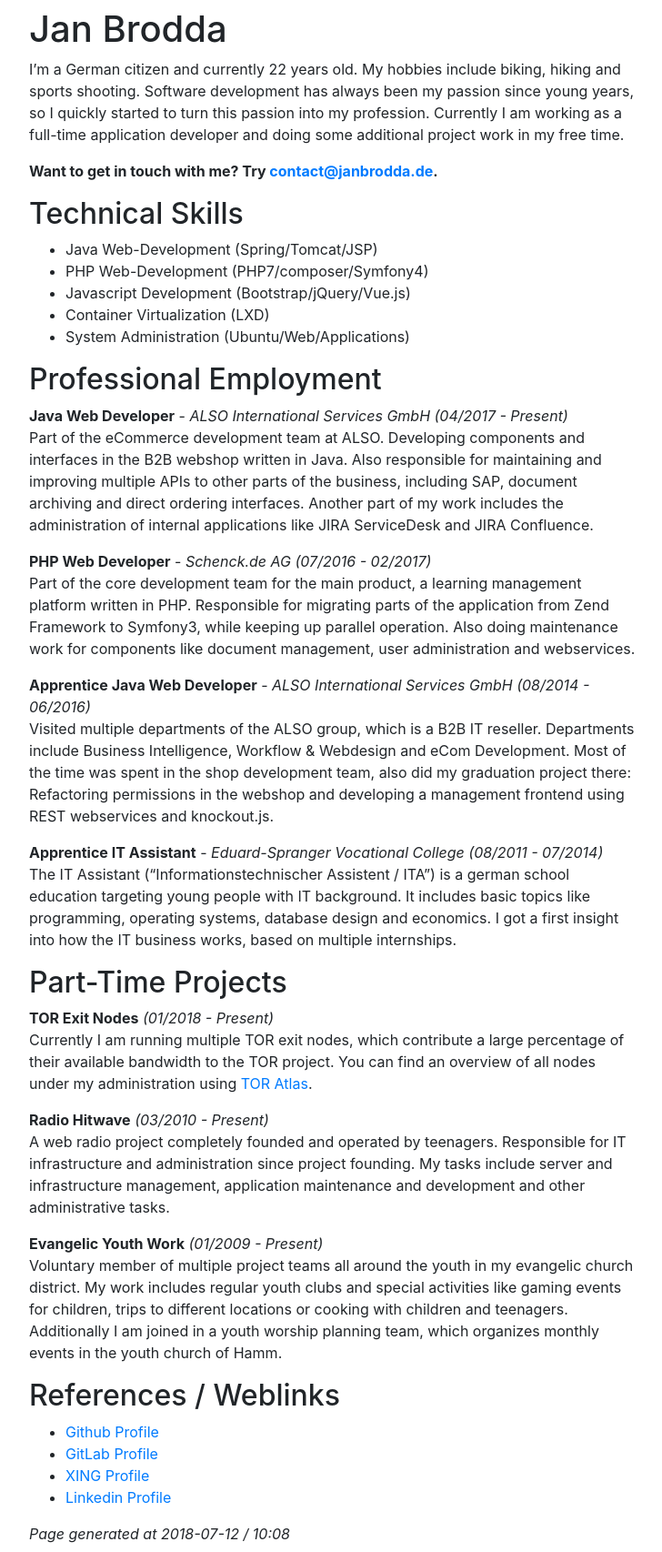
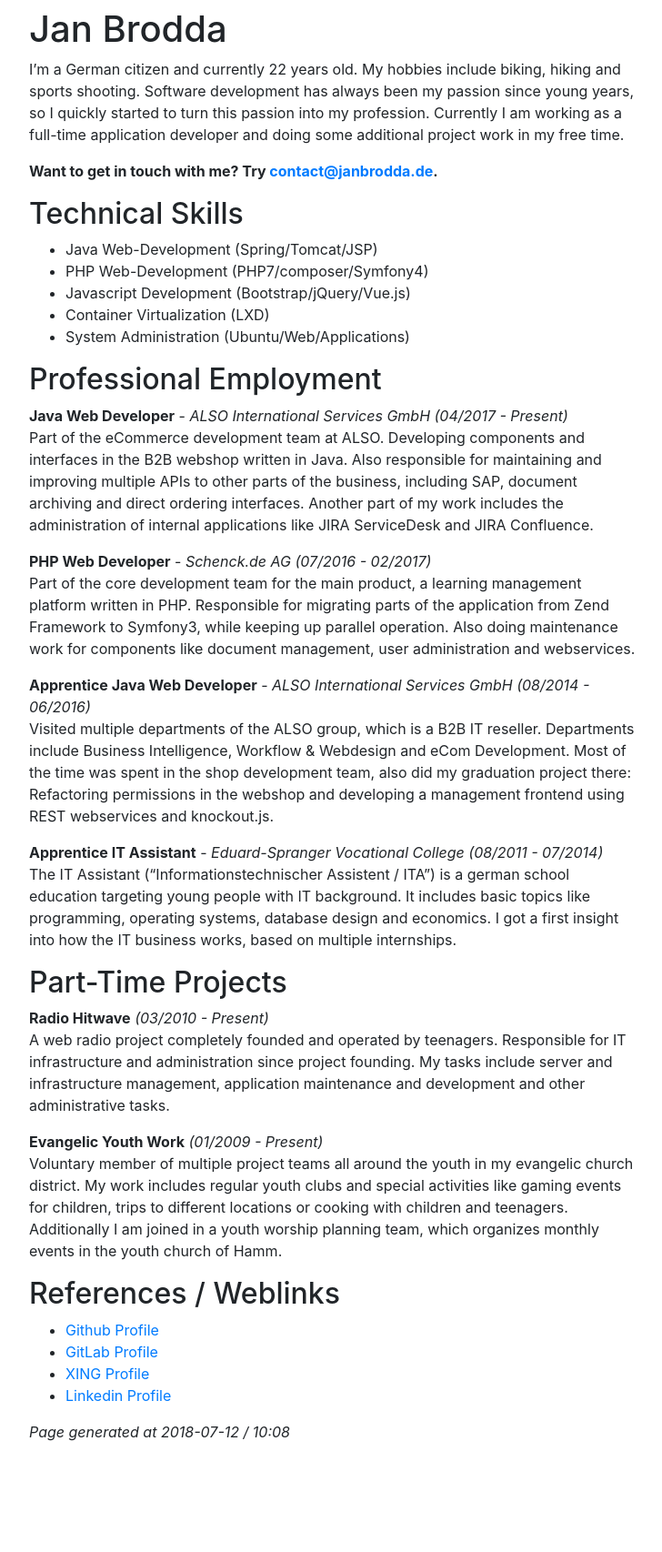
Before and after one commit to janxb/janxb.github.io, a Jekyll site: the page built from _pages/index.md, in a window 1280 px wide. Shown: the whole page at 91% size, without its empty margins (273-1001 px from the left). Built offline with Jekyll 4.4.1, drawn with Linux system fonts in a browser that asks for light colours; after the commit the page ends 1594 px from its top, so only the background shows below that.

Commit message:
removed TOR reference, because i am currently not hosting any nodes

```diff
--- a/_pages/index.md
+++ b/_pages/index.md
@@ -42,11 +42,6 @@
 
 ## Part-Time Projects
 
-**TOR Exit Nodes** _(01/2018 - Present)_<br>
-Currently I am running multiple TOR exit nodes, which contribute a large percentage of their available bandwidth to the TOR project.
-You can find an overview of all nodes under my administration using [TOR Atlas](https://atlas.torproject.org/#search/janxbde).
-
-
 **Radio Hitwave** _(03/2010 - Present)_<br>
 A web radio project completely founded and operated by teenagers. Responsible for IT infrastructure
 and administration since project founding. My tasks include server and infrastructure management,
```
